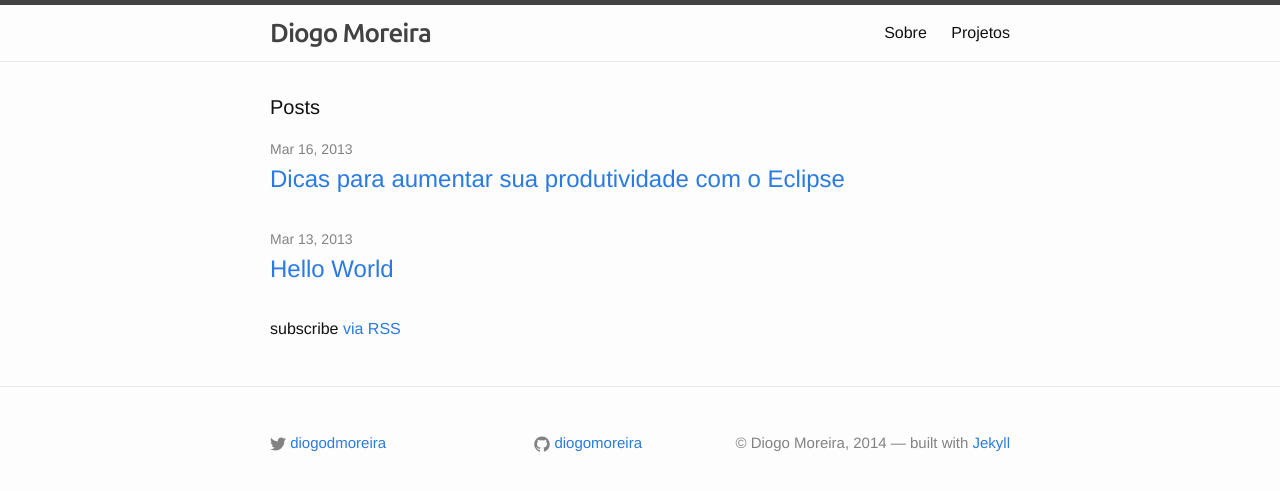
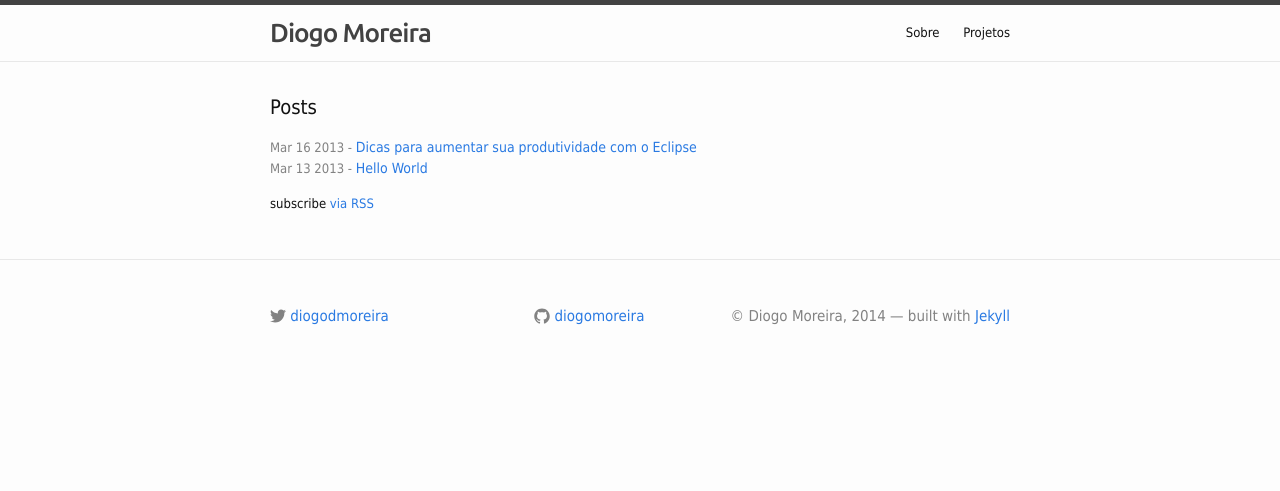
Before and after one commit to ricardojob/diogomoreira.github.io, a Jekyll site: the page built from index.html, in a window 1280 px wide. Shown: the top 491 px of the page. Built offline with Jekyll 4.4.1, drawn with Linux system fonts in a browser that asks for light colours.

Commit message:
Changing home page layout details. Changing the default font to Tahoma

```diff
--- a/_layouts/post.html
+++ b/_layouts/post.html
@@ -5,13 +5,13 @@ layout: default
 
   <header class="post-header">
     <h1 class="post-title">{{ page.title }}</h1>
-    <p class="post-meta">{{ page.date | date: "%b %-d, %Y" }}{% if page.author %} • {{ page.author }}{% endif %}{% if page.meta %} • {{ page.meta }}{% endif %}</p>
+    <p class="post-meta">{{ page.date | date: "%b %-d %Y" }}{% if page.author %} • {{ page.author }}{% endif %}{% if page.meta %} • {{ page.meta }}{% endif %}</p>
   </header>
 
   <article class="post-content">
     {{ content }}
     {% include twitter_plug.html %}
   </article>
-  <div>{% include comments.html %}</div>
+  <div class="post-comments">{% include comments.html %}</div>
 
 </div>
--- a/_sass/_layout.scss
+++ b/_sass/_layout.scss
@@ -181,20 +181,16 @@
 .post-list {
     margin-left: 0;
     list-style: none;
-
-    > li {
-        margin-bottom: $spacing-unit;
-    }
 }
 
 .post-meta {
-    font-size: $small-font-size;
+    font-size: $base-font-size;
     color: $grey-color;
 }
 
 .post-link {
-    display: block;
-    font-size: 24px;
+    display: inline;
+    font-size: 14px;
 }
 
 
--- a/css/main.scss
+++ b/css/main.scss
@@ -6,8 +6,8 @@
 
 
 // Our variables
-$base-font-family: Helvetica, Arial, sans-serif;
-$base-font-size:   16px;
+$base-font-family: Tahoma, Helvetica, Arial, sans-serif;
+$base-font-size:   13px;
 $small-font-size:  $base-font-size * 0.875;
 $base-line-height: 1.5;
 
--- a/index.html
+++ b/index.html
@@ -9,11 +9,9 @@ layout: default
   <ul class="post-list">
     {% for post in site.posts %}
       <li>
-        <span class="post-meta">{{ post.date | date: "%b %-d, %Y" }}</span>
-
-        <h2>
-          <a class="post-link" href="{{ post.url | prepend: site.baseurl }}">{{ post.title }}</a>
-        </h2>
+        <span class="post-meta">
+          {{ post.date | date: "%b %-d %Y" }} - <a class="post-link" href="{{ post.url | prepend: site.baseurl }}">{{ post.title }}</a>
+        </span>
       </li>
     {% endfor %}
   </ul>
```
